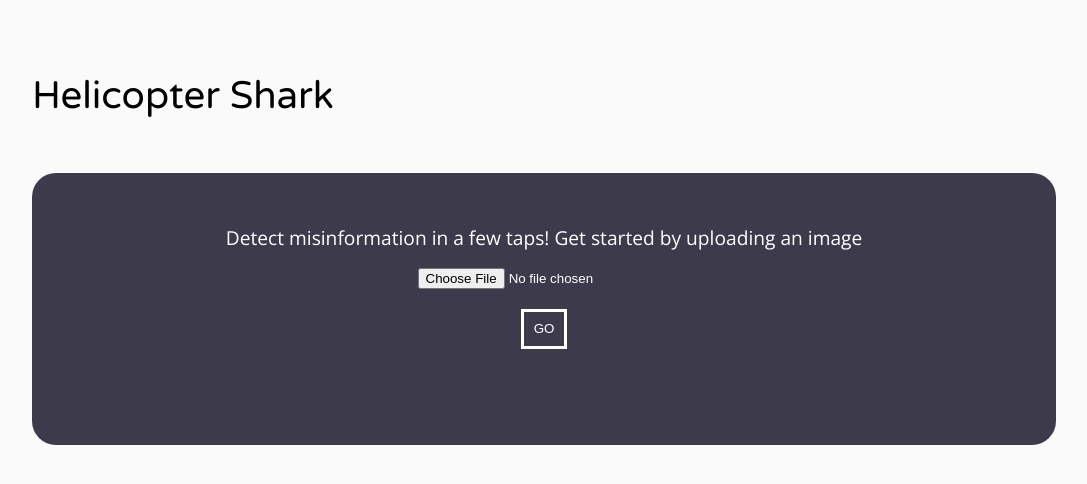
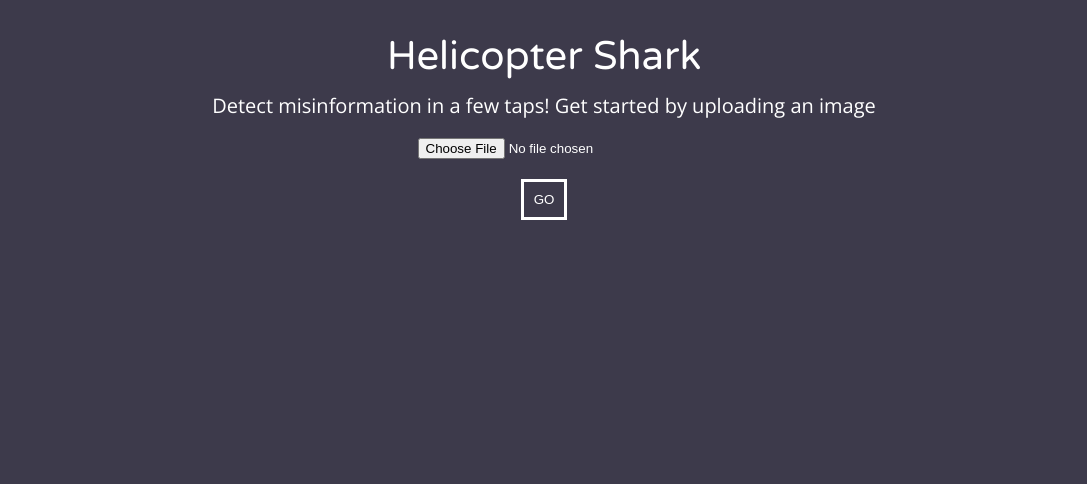
Before and after one commit to qwghlm/helicoptershark, a React (Create React App) app: page / in a window 1280 px wide. Shown: the top 484 px of the page, without its empty margins (96-1183 px from the left). Built offline with nearby package versions, Linux system fonts and the light colour scheme.

Commit message:
Refactor styled-components

```diff
--- a/public/index.html
+++ b/public/index.html
@@ -12,8 +12,8 @@
     <!-- <link rel="manifest" href="%PUBLIC_URL%/manifest.json" /> -->
     <title>Helicopter Shark : a misinformation detector</title>
     <link href="https://fonts.googleapis.com/css?family=Open+Sans|Varela+Round&display=swap" rel="stylesheet">
-    <link rel="stylesheet" href="https://cdnjs.cloudflare.com/ajax/libs/font-awesome/4.7.0/css/font-awesome.min.css">
-    </head>
+    <script src="https://kit.fontawesome.com/fe1a77a887.js" crossorigin="anonymous"></script>
+  </head>
   <body>
     <noscript>You need to enable JavaScript to run this app.</noscript>
     <div id="root"></div>
--- a/src/App.js
+++ b/src/App.js
@@ -8,80 +8,59 @@ import UploadForm from "./components/UploadForm";
 
 const GlobalStyle = createGlobalStyle`
   ${reset}
-
-  html { font-size:120%; }
-
-  h1 {
-    font-size: 200%;
-    margin: 0 0 3rem;
-    font-family: "Varela Round", sans-serif;
+  * {
+    box-sizing: border-box;
   }
-
+  html {
+    font-size:20px;
+  }
   body {
-    background-color: #FAFAFA;
     font-family: "Open Sans", sans-serif;
   }
-
   p {
     margin: 1rem 0;
   }
-
-  button {
-    padding: 0.5rem;
-    border-radius 0;
-    border: 3px #FFF solid;
-    background: transparent;
-    color: #FFF;
-    text-transform: uppercase;
-  }
 `
 
-const DISPLAY_FORM = 1;
-const DISPLAY_UPLOADING = 2;
-const DISPLAY_THANKS = 3;
+const StyledApp = styled.main`
+  margin: 0;
+`;
 
-const DEFAULT_API_DATA = {
-  result: null,
-};
-
-const StyledApp = styled.main`
-  margin: 4rem auto 0;
-  max-width: 1024px;
-
-  & > div {
-    min-height: 200px;
-  }
-`;
+const INITIAL = 1;
+const LOADING = 2;
 
 function App() {
 
-  const [state, setState] = useState(DISPLAY_FORM);
-  const [{ result }, setData] = useState(DEFAULT_API_DATA);
+  const [result, setResult] = useState(null);
+  const [state, setState] = useState(INITIAL);
 
   const onSubmit = () => {
-    setState(DISPLAY_UPLOADING);
-    setTimeout(() => {
-      setState(DISPLAY_THANKS);
-      setTimeout(() => setData({
-        result: 0.99
-      }), 750);
-    }, 750);
+    setState(LOADING);
+    setTimeout(onSubmitSuccess, 500);
   }
-
+  const onSubmitSuccess = () => {
+    setTimeout(onResult, 500);
+  }
+  const onResult = () => {
+    setState(INITIAL);
+    setResult(0.99);
+  }
   const onReset = () => {
-    setState(DISPLAY_FORM);
-    setData(DEFAULT_API_DATA);
+    setResult(null);
   }
 
   return (
     <StyledApp>
       <GlobalStyle />
 
-      <h1>Helicopter Shark</h1>
-
-      {(state === DISPLAY_FORM) && <UploadForm onSubmit={onSubmit} />}
-      {(state === DISPLAY_UPLOADING) && <Loader />}
-      {(state === DISPLAY_THANKS) && <Result result={result} onReset={onReset} />}
+      {(state === LOADING) ?
+        <Loader />
+        :
+        (result === null) ?
+          <UploadForm onSubmit={onSubmit} />
+          :
+          <Result result={result} onReset={onReset} />
+      }
 
     </StyledApp>
   );
--- a/src/components/Loader.js
+++ b/src/components/Loader.js
@@ -1,18 +1,16 @@
 import React from 'react';
 import styled from 'styled-components'
+import Div from "../elements/Div";
 
-const StyledLoader = styled.div`
-  border-radius: 24px;
-  padding: 36px;
-  text-align: center;
-  background-color: #66D7D1;
-  color: #FFF;
-`;
+const StyledDiv = styled(Div)`background-color: #66D7D1;`;
 
 export default function Loader() {
-  return <StyledLoader>
+  return <StyledDiv>
     <p>
       Loading...
     </p>
-  </StyledLoader>
+    <p>
+      <i class="fas fa-spinner fa-3x fa-spin"></i>
+    </p>
+  </StyledDiv>
 }
--- a/src/components/Result.js
+++ b/src/components/Result.js
@@ -1,13 +1,10 @@
 import React from 'react';
 import styled from 'styled-components'
 
-const StyledResult = styled.div`
-  border-radius: 24px;
-  padding: 36px;
-  text-align: center;
-  background-color: #27A9F1;
-  color: #FFF;
-`;
+import Div from "../elements/Div";
+import Button from "../elements/Button";
+
+const StyledDiv = styled(Div)`background-color: #27A9F1;`;
 
 function ProcessingMessage() {
   return <p>Thanks! We are processing now...</p>;
@@ -21,12 +18,12 @@ function Scores({ result }) {
 
 export default function Result({ result, onReset }) {
 
-  return <StyledResult>
+  return <StyledDiv>
 
     {(result === null) ? <ProcessingMessage /> : <Scores result={result} />}
 
     <div>
-      <button type="button" onClick={(e) => onReset()}>Go back</button>
+      <Button type="button" onClick={(e) => onReset()}>Go back</Button>
     </div>
-  </StyledResult>
+  </StyledDiv>
 }
--- a/src/components/UploadForm.js
+++ b/src/components/UploadForm.js
@@ -1,16 +1,21 @@
 import React from 'react';
 import styled from 'styled-components'
 
-const StyledForm = styled.div`
-  border-radius: 24px;
-  padding: 36px;
-  text-align: center;
-  background-color: #3D3A4B;
-  color: #FFFFFF;
+import Div from "../elements/Div";
+import Button from "../elements/Button";
+
+const StyledDiv = styled(Div)`background-color: #3D3A4B;`;
+
+const Header = styled.h1`
+  font-size: 200%;
+  font-family: "Varela Round", sans-serif;
 `;
 
 export default function UploadForm({ onSubmit }) {
-  return <StyledForm>
+  return <StyledDiv>
+
+    <Header>Helicopter Shark</Header>
+
     <p>Detect misinformation in a few taps! Get started by uploading an image</p>
 
     <form action="">
@@ -22,9 +27,9 @@ export default function UploadForm({ onSubmit }) {
 
       <div>
         <p>
-          <button type="button" onClick={(e) => onSubmit()}>Go</button>
+          <Button type="button" onClick={(e) => onSubmit()}>Go</Button>
         </p>
       </div>
     </form>
-  </StyledForm>
+  </StyledDiv>
 }
--- /dev/null
+++ b/src/elements/Button.js
@@ -0,0 +1,11 @@
+import styled from 'styled-components'
+
+const Button = styled.button`
+  padding: 0.5rem;
+  border-radius 0;
+  border: 3px #FFF solid;
+  background: transparent;
+  color: #FFF;
+  text-transform: uppercase;
+`;
+export default Button;
--- /dev/null
+++ b/src/elements/Div.js
@@ -0,0 +1,9 @@
+import styled from 'styled-components'
+
+const Div = styled.div`
+  padding: 36px;
+  text-align: center;
+  color: #FFFFFF;
+  height: 100vh;
+`;
+export default Div;
```
